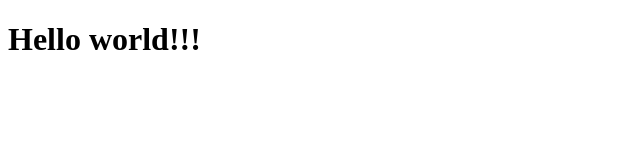
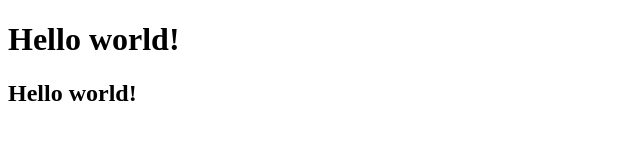
Before and after one commit to Evgeny121231/test_repo, a plain HTML site: page index.html in a window 1280 px wide. Shown: the whole page, without its empty margins (0-640 px from the left). Drawn offline with Linux system fonts and the light colour scheme.

Commit message:
add h2 title

```diff
--- a/index.html
+++ b/index.html
@@ -6,6 +6,7 @@
     <title>Document</title>
 </head>
 <body>
-    <h1>Hello world!!!</h1>
+    <h1>Hello world!</h1>
+    <h2>Hello world!</h2>
 </body>
 </html>
```
